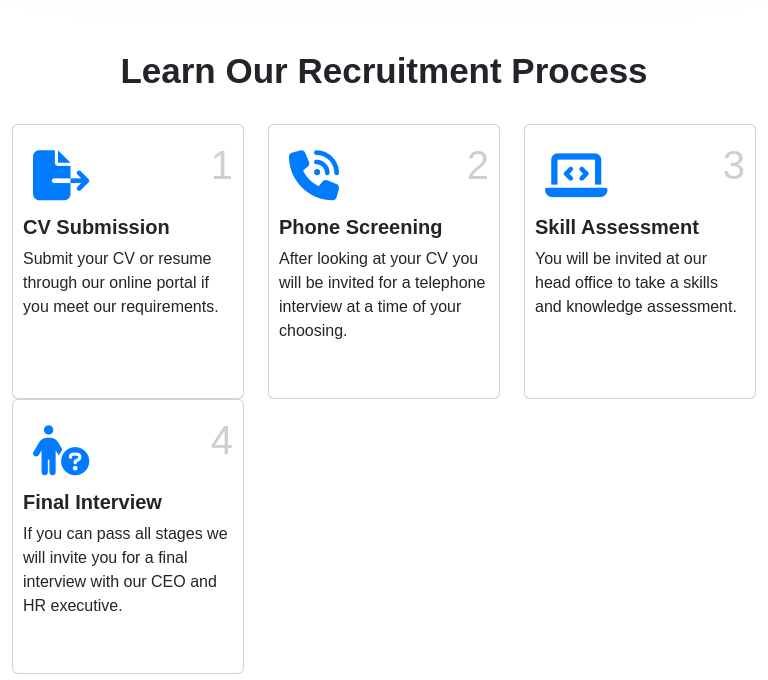
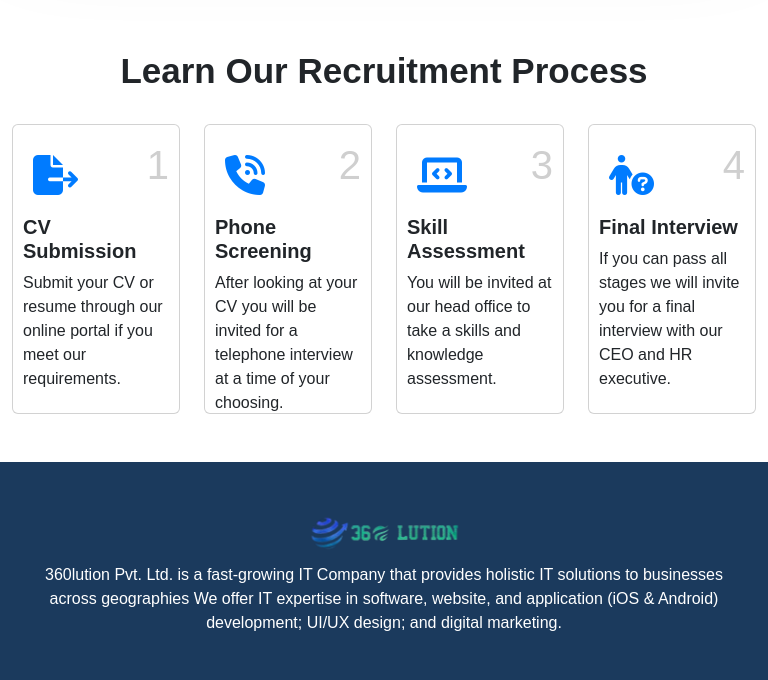
Before and after one commit to Malik-Rizwan0/360lution.com, a plain HTML site: page career.html in a window 768 px wide. Shown: the part 1710-2390 px from the top of the page. Drawn offline with nearby package versions, Linux system fonts and the light colour scheme.

Commit message:
adjust career page

```diff
--- a/allstyle.css
+++ b/allstyle.css
@@ -1066,9 +1066,12 @@ body {
     .recruitment-cards .recruitment-card .icon{
         font-size: 40px;
     }
+    .recruitment-cards .recruitment-card .icon i{
+        font-size: 40px;
+    }
     .recruitment-cards .recruitment-card{
         padding: 10px;
-        height: 275px;
+        height: 290px;
 
     }
     .recruitment-cards .col-3{
--- a/career.html
+++ b/career.html
@@ -248,7 +248,7 @@
             Learn Our Recruitment Process
         </h4>
         <div class="recruitment-cards row">
-            <div class="col-12 col-sm-6 col-md-4">
+            <div class="col-12 col-sm-6 col-md-3">
                 <div class="recruitment-card card">
                     <div class="icon d-flex align-items-center justify-content-between">
                         <i class="fa-solid fa-file-export"></i>
@@ -258,7 +258,7 @@
                     <p>Submit your CV or resume through our online portal if you meet our requirements.</p>
                 </div>
             </div>
-            <div class="col-12 col-sm-6 col-md-4">
+            <div class="col-12 col-sm-6 col-md-3">
                 <div class="recruitment-card card">
                     <div class="icon d-flex align-items-center justify-content-between">
                         <i class="fa-solid fa-phone-volume"></i>
@@ -268,7 +268,7 @@
                     <p>After looking at your CV you will be invited for a telephone interview at a time of your choosing.</p>
                 </div>
             </div>
-            <div class="col-12 col-sm-6 col-md-4">
+            <div class="col-12 col-sm-6 col-md-3">
                 <div class="recruitment-card card">
                     <div class="icon d-flex align-items-center justify-content-between">
                         <i class="fa-solid fa-laptop-code"></i>
@@ -278,7 +278,7 @@
                     <p>You will be invited at our head office to take a skills and knowledge assessment.</p>
                 </div>
             </div>
-            <div class="col-12 col-sm-6 col-md-4">
+            <div class="col-12 col-sm-6 col-md-3">
                 <div class="recruitment-card card">
                     <div class="icon d-flex align-items-center justify-content-between">
                         <i class="fa-solid fa-person-circle-question"></i>
```
